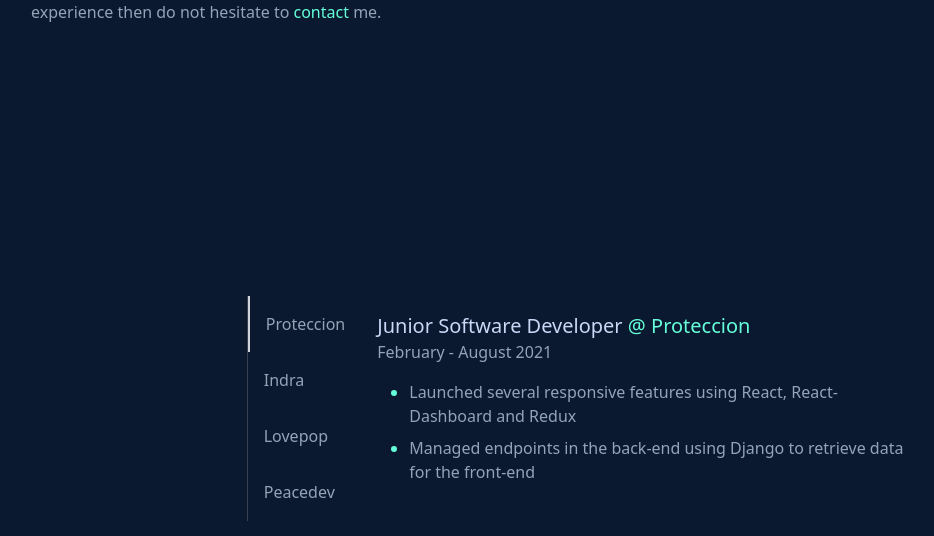
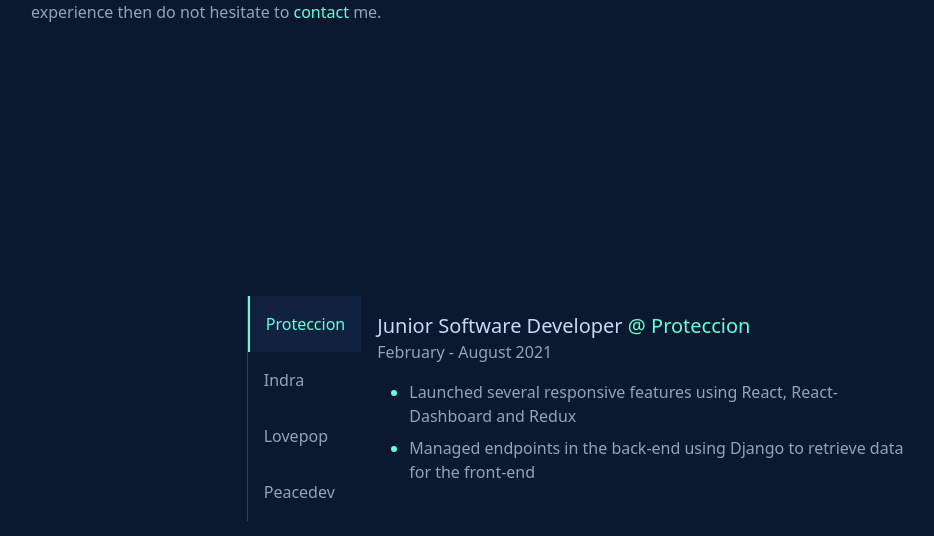
Before and after one commit to Zeroluffs/my-portafolio, a Next.js app: page / in a window 1280 px wide. Shown: the part 1592-2128 px from the top of the page, without its empty margins (118-1052 px from the left). Built offline with nearby package versions, Linux system fonts and the light colour scheme.

Commit message:
fixed active tab styles

```diff
--- a/components/experience/Experience.tsx
+++ b/components/experience/Experience.tsx
@@ -58,8 +58,8 @@
       {" "}
       <a
         className={classNames(
-          openTab === id ? "border-l-2 border-gray-300" : "",
-          "inline-block p-4 text-slate-400 transition transition-duration-300ms  hover:text-leaf hover:border-gray-300 "
+          openTab === id ? "border-l-2 border-leaf bg-lightNavy text-leaf" : "text-slate-400",
+          "inline-block p-4  transition transition-duration-300ms  hover:text-leaf hover:border-leaf "
         )}
         id="profile-tab"
         data-toggle="tab"
```
